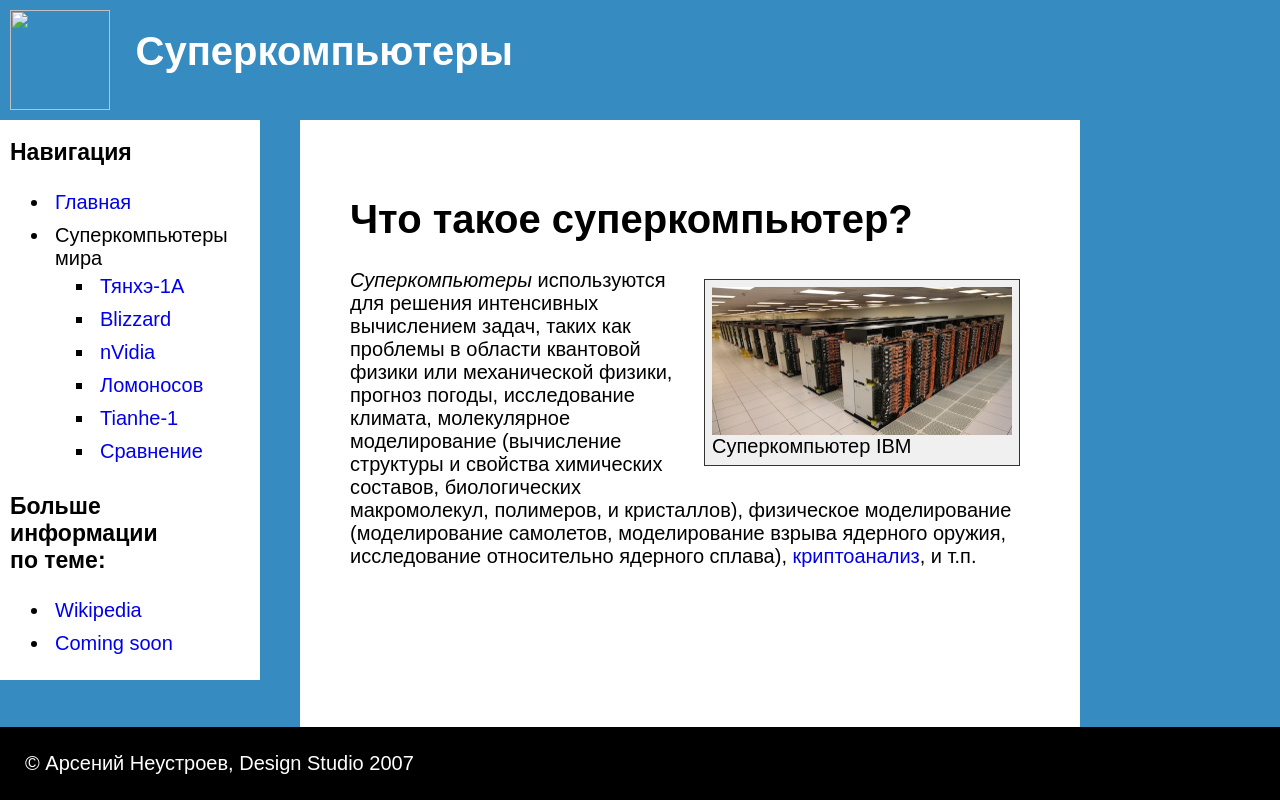
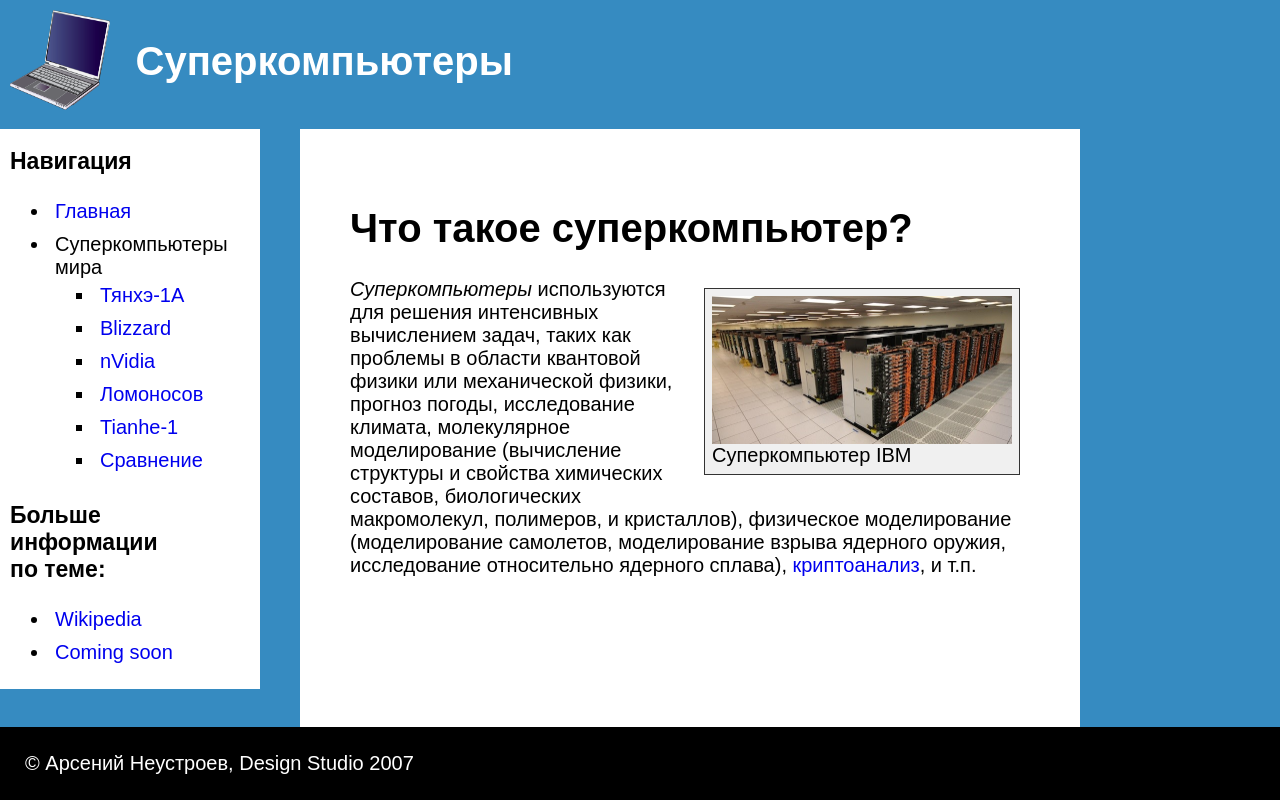
Before and after one commit to thinkingabouther/supercomputers.html, a plain HTML site: page index.html in a window 1280 px wide. Shown: the top 800 px of the page. Drawn offline with Linux system fonts and the light colour scheme; files whose address does not match are found by name.

Commit message:
Update index.html

```diff
--- a/index.html
+++ b/index.html
@@ -5,7 +5,7 @@
   </head>
 <body>
 	<div class="header">
-	<a href="index.html"><img class="head-img" src="img/logo.png"></a>
+	<a href="index.html"><img class="head-img" src="logo.png"></a>
 	<h1 class="head-text"> Суперкомпьютеры </h1>
 	</div>
   	<div class="content">
```
